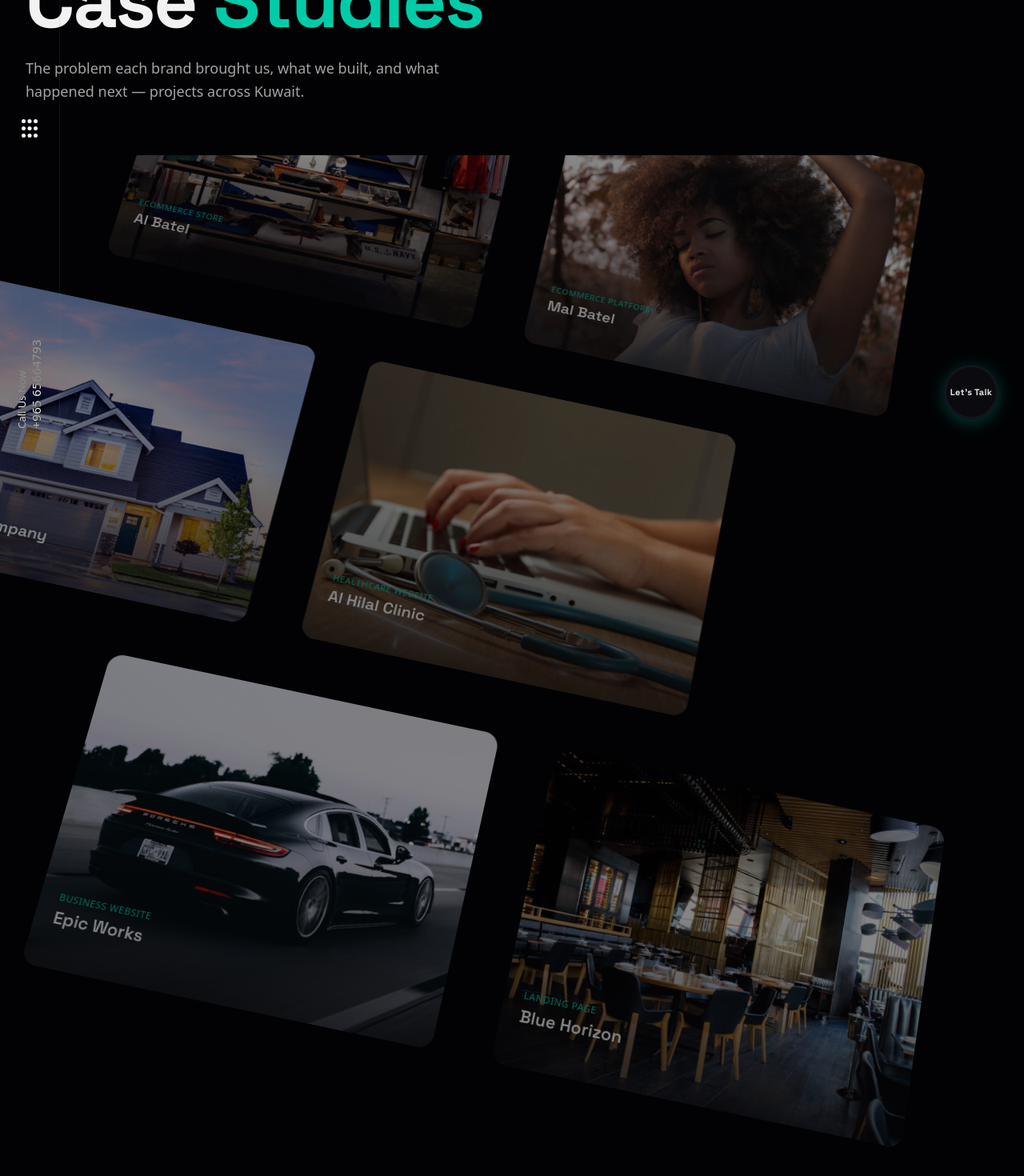
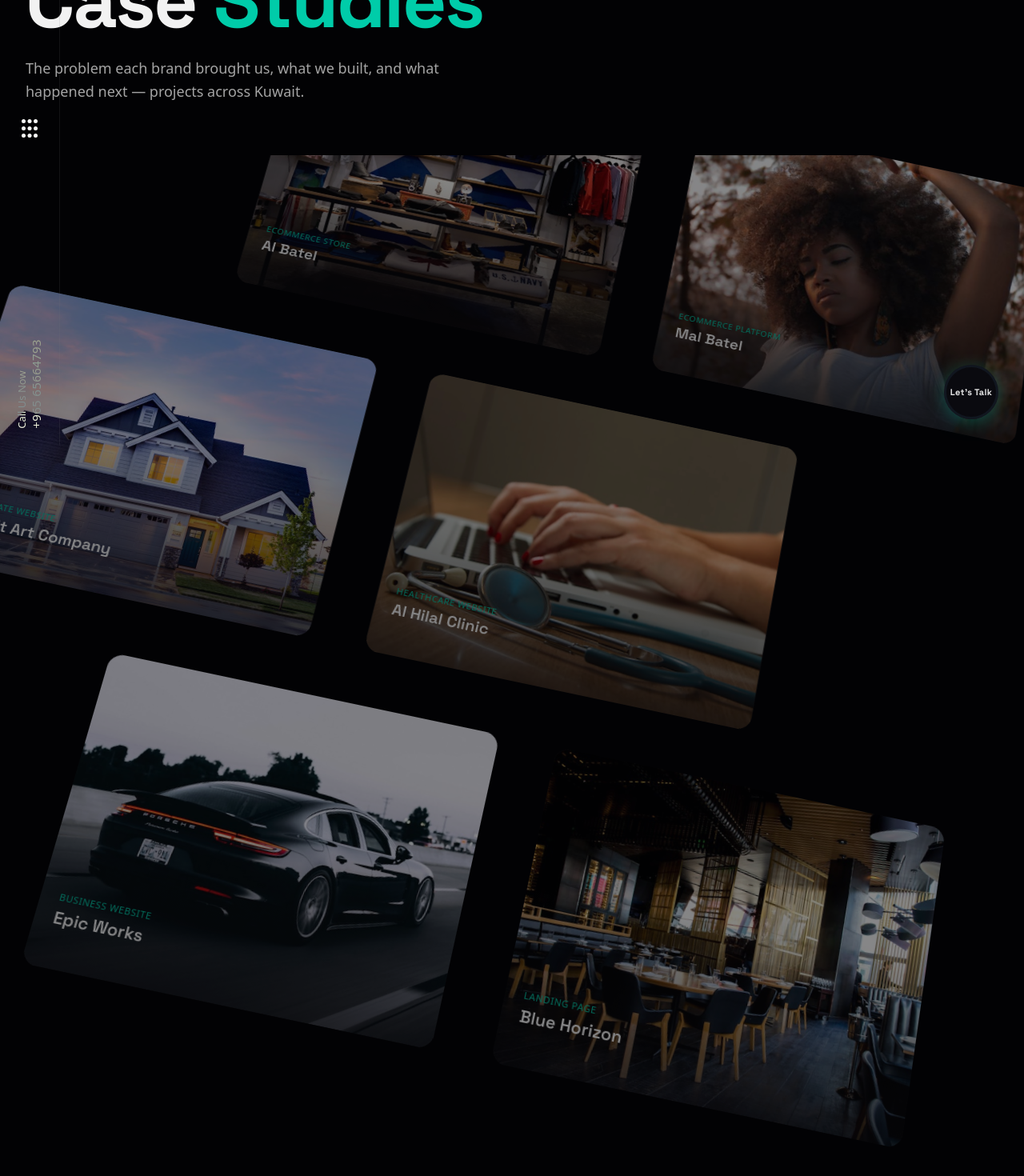
Before and after one commit to Anonymous-9919/Webstudiokw, a Next.js app: page /portfolio in a window 1280 px wide. Shown: the part 244-1714 px from the top of the page at 80% size. Built offline with nearby package versions, Linux system fonts and the light colour scheme.

Commit message:
revert: restore row padding offsets

```diff
--- a/src/app/portfolio/PortfolioClient.tsx
+++ b/src/app/portfolio/PortfolioClient.tsx
@@ -261,22 +261,22 @@ export default function PortfolioPage() {
       {/* 3D Perspective Card Grid — desktop only */}
       <section className="hidden lg:block relative overflow-hidden" style={{ perspective: "1200px", paddingBottom: "580px" }}>
         <div ref={planeRef} className="origin-center" style={{ transformStyle: "preserve-3d" }}>
-          {/* Row 1 */}
-          <div ref={row1Ref} className="flex gap-5 sm:gap-[70px] mb-5 sm:mb-[70px]">
+          {/* Row 1 — reversed */}
+          <div ref={row1Ref} className="flex gap-5 sm:gap-[70px] mb-5 sm:mb-[70px] justify-end pr-0 sm:pr-20">
             {row1.map((project) => (
               <CaseCard key={project.id} project={project} />
             ))}
           </div>
 
-          {/* Row 2 */}
-          <div ref={row2Ref} className="flex gap-5 sm:gap-[70px] mb-5 sm:mb-[70px]">
+          {/* Row 2 — normal */}
+          <div ref={row2Ref} className="flex gap-5 sm:gap-[70px] mb-5 sm:mb-[70px] pl-0 sm:pl-20">
             {row2.map((project) => (
               <CaseCard key={project.id} project={project} />
             ))}
           </div>
 
-          {/* Row 3 */}
-          <div ref={row3Ref} className="flex gap-5 sm:gap-[70px]">
+          {/* Row 3 — reversed */}
+          <div ref={row3Ref} className="flex gap-5 sm:gap-[70px] pr-0 sm:pr-20">
             {row3.map((project) => (
               <CaseCard key={project.id} project={project} />
             ))}
```
